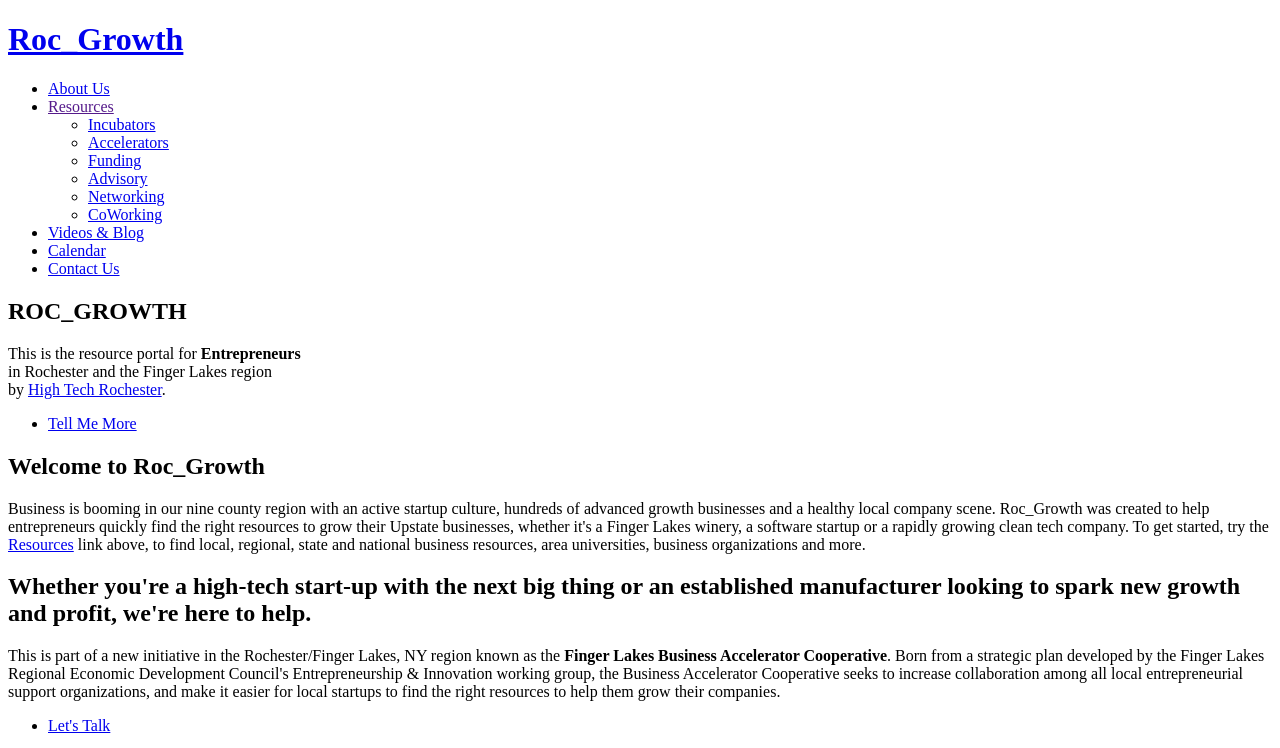
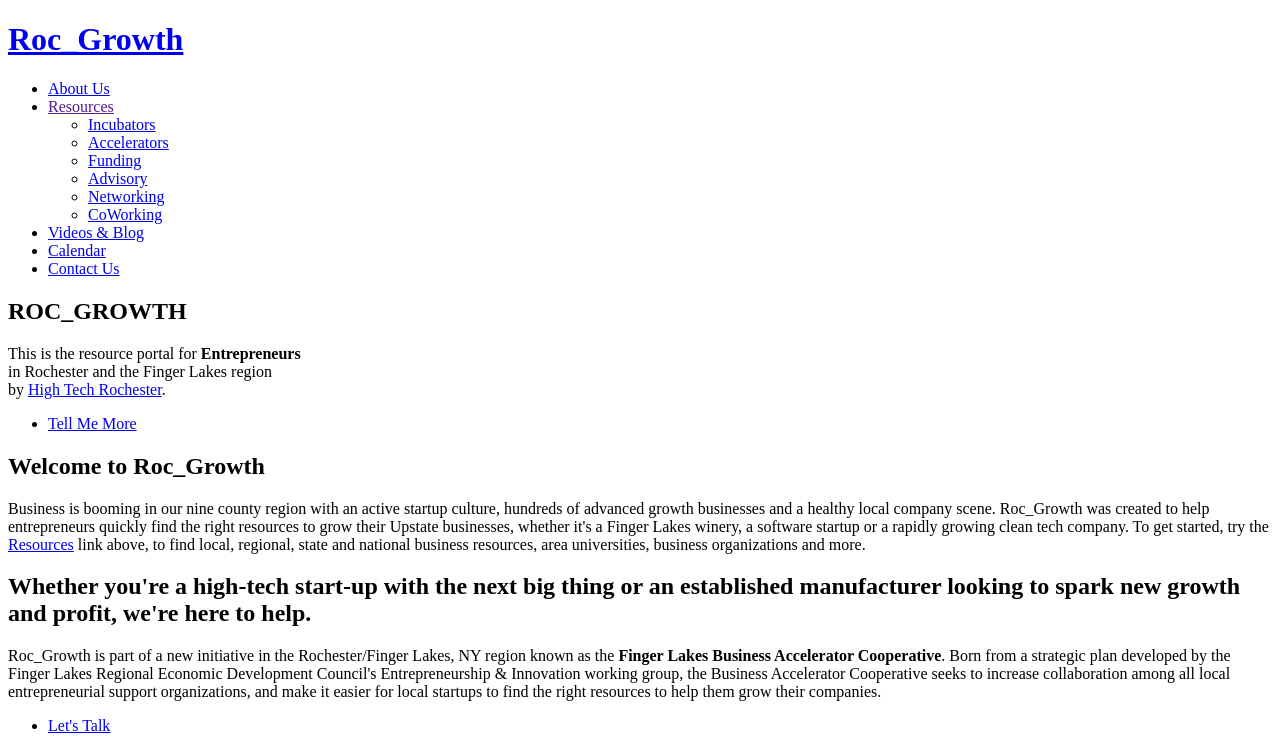
Before and after one commit to rocgrowth/rocgrowth.github.io, a plain HTML site: page index.html in a window 1280 px wide. Shown: the top 748 px of the page. Drawn offline with Linux system fonts and the light colour scheme; a script that the page names is missing; some icons are missing.

Commit message:
minor wording change to first text box

```diff
--- a/index.html
+++ b/index.html
@@ -108,7 +108,7 @@
 								<header>
 								<h2>Whether you're a high-tech start-up with the next <strong>big thing</strong> or an <strong>established manufacturer</strong> looking to spark new growth and profit, we're here to <strong>help</strong>.</h2>
 								</header>
-								<p>This is part of a new initiative in the Rochester/Finger Lakes, NY region known as the <strong>Finger Lakes Business Accelerator Cooperative</strong>. Born from a strategic plan developed by the Finger Lakes Regional Economic Development Council's Entrepreneurship &amp; Innovation working group, the Business Accelerator Cooperative seeks to increase collaboration among all local entrepreneurial support organizations, and make it easier for local startups to find the right resources to help them grow their companies. </p>
+								<p>Roc_Growth is part of a new initiative in the Rochester/Finger Lakes, NY region known as the <strong>Finger Lakes Business Accelerator Cooperative</strong>. Born from a strategic plan developed by the Finger Lakes Regional Economic Development Council's Entrepreneurship &amp; Innovation working group, the Business Accelerator Cooperative seeks to increase collaboration among all local entrepreneurial support organizations, and make it easier for local startups to find the right resources to help them grow their companies. </p>
 								<footer>
 									<ul class="buttons">
 										<li><a href="#" class="button">Let's Talk</a></li>
```
Also changed, not shown: 1 other file.
